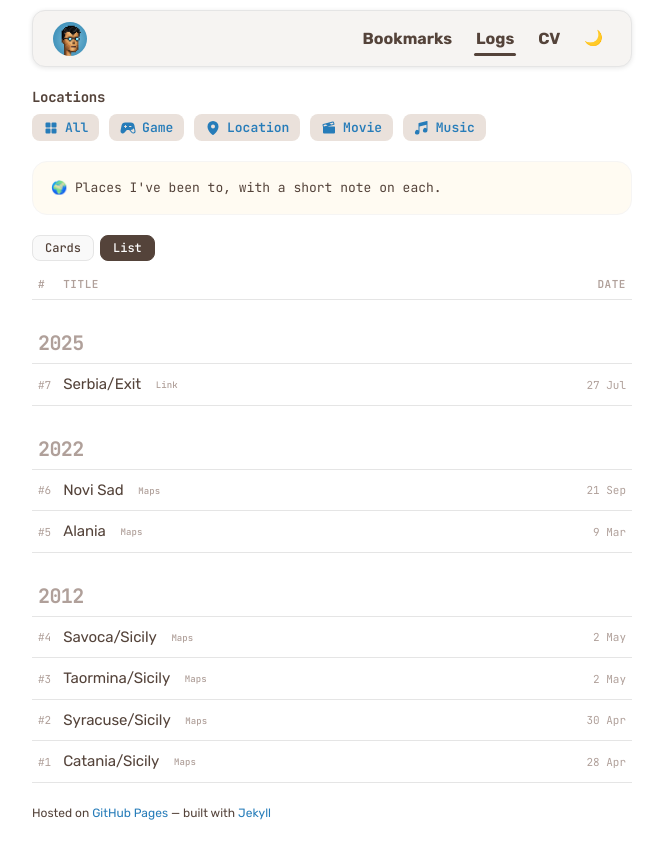
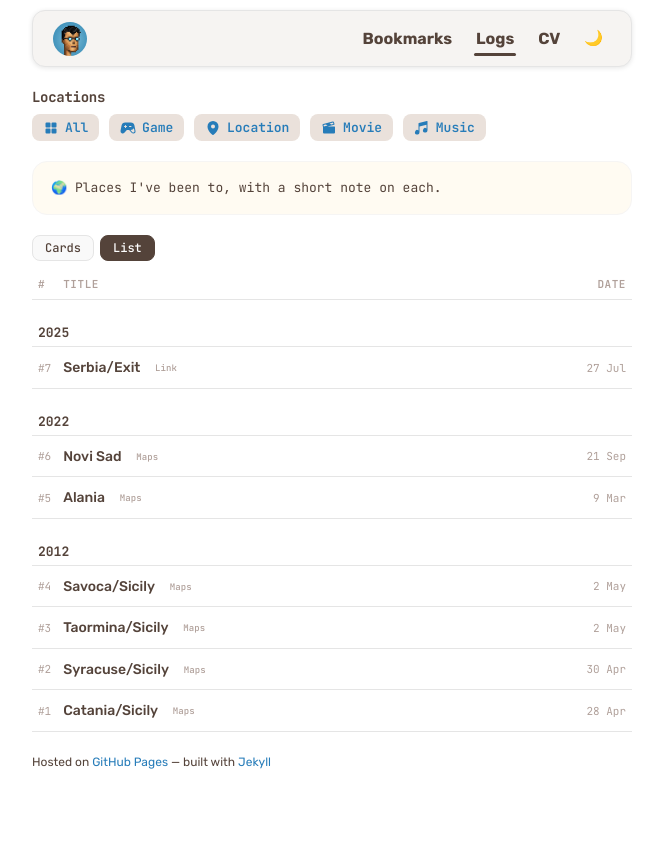
Before and after one commit to alobanov/alobanov.github.io, a Jekyll site: the page built from logs/location.html, in a window 1280 px wide. Shown: the top 859 px of the page, without its empty margins (308-971 px from the left). Built offline with Jekyll 4.4.1, drawn with Linux system fonts in a browser that asks for light colours.

Commit message:
Revert the enlarged headings in the LOG list
The year goes back to 13px in the text colour rather than 20px muted, and
entry titles back to 14px at weight 500 rather than 15px regular. Both were
part of the calm layout; both read as too big in place.

```diff
--- a/assets/css/style.css
+++ b/assets/css/style.css
@@ -924,13 +924,12 @@ tr.bm-row:hover td {
     position: sticky;
     top: 0;
     z-index: 2;
-    padding: 30px 6px 8px;
+    padding: 24px 6px 6px;
     text-align: left;
     font-family: var(--code-font);
-    font-size: 20px;
+    font-size: 13px;
     font-weight: 700;
-    letter-spacing: -0.03em;
-    color: var(--muted-color);
+    color: var(--primary-color);
     background-color: var(--background-color);
     box-shadow: inset 0 -1px 0 var(--border-color);
 }
@@ -955,9 +954,8 @@ tr.bm-row:hover td {
 
 /* Column: title */
 .ml-title-text {
-    font-size: 15px;
-    font-weight: 400;
-    letter-spacing: -0.005em;
+    font-size: 14px;
+    font-weight: 500;
     color: var(--primary-color);
 }
 
```
